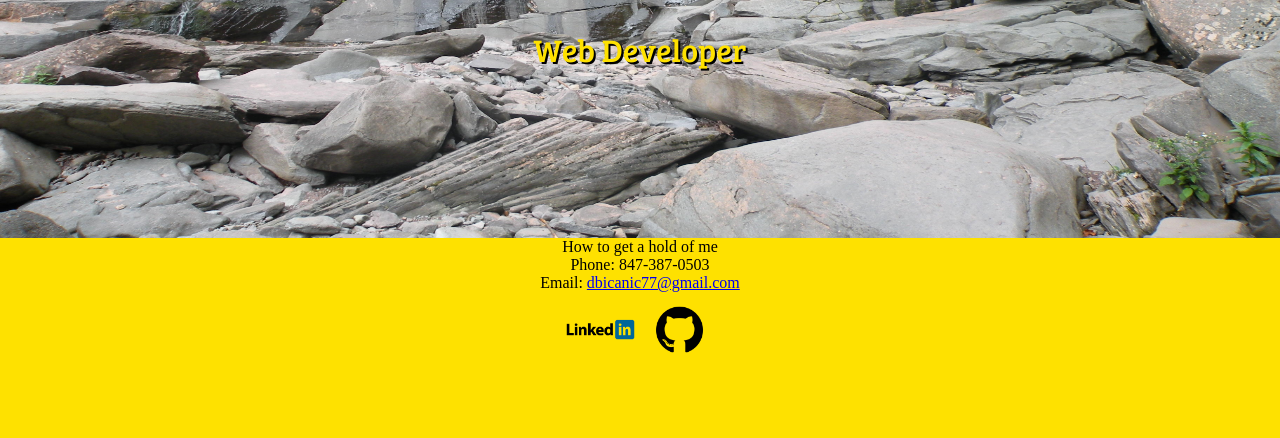
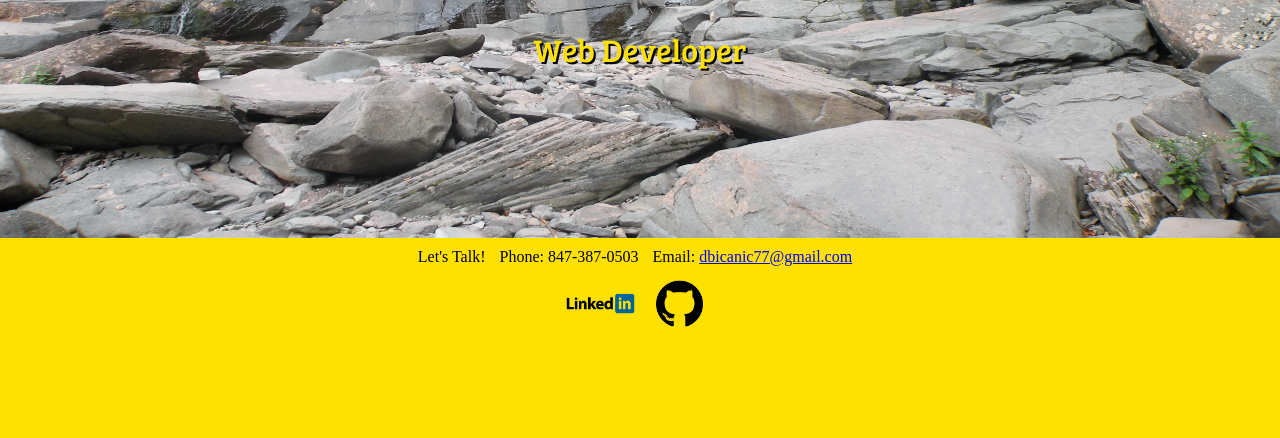
Before and after one commit to dbicanic/personalsite, a PHP site: page / in a window 1280 px wide. Shown: the part 462-900 px from the top of the page. After the commit the page ends 789 px from the top, so only its background shows below. Run offline with PHP 8.4, Linux system fonts and the light colour scheme.

Commit message:
Finish styling bottom footer

```diff
--- a/application.css
+++ b/application.css
@@ -38,17 +38,11 @@ p {
 	display: block;
 }
 
-/*.experiences-container {
-	background-color: green;
-	width:auto;
-	height:594px;
-	display: block;
-}*/
 
 .contact-container {
 	background-color: #FEE100;
 	width:auto;
-	height:200px;
+	height:20%;
 	display: block;
 }
 
@@ -127,7 +121,7 @@ p {
     text-align: left;
 }
 
-.dropdown-content a:hover {background-color: #f1f1f1}
+.dropdown-content a:hover {background-color: grey}
 
 .dropdown:hover .dropdown-content {
     display: block;
@@ -190,3 +184,13 @@ p {
 	margin-right: 15px;
 	display: inline-block;
 }
+
+#contact p {
+	padding-top: 0;
+	padding-right: 10px;
+	display: inline-block;
+}
+
+.contact-info {
+	padding-top: 10px;
+}
--- a/index.html
+++ b/index.html
@@ -6,7 +6,6 @@
 	<!-- <script src="http://code.jquery.com/jquery-1.11.3.min.js"></script>
 	<script src="http://code.jquery.com/mobile/1.4.5/jquery.mobile-1.4.5.min.js"></script> -->
 	<meta name="viewport" content="width=device-width, user-scalable=yes">
-	<meta name="viewport" content="height=device-height, user-scalable=yes">
 	<title>David Bicanic</title>
 </head>
 <header>
@@ -37,9 +36,11 @@
 </body>
 <footer>
 		<div class="contact-container" id="contact">
-		<p id="ending">How to get a hold of me</p>
-		<p id="phone">Phone: 847-387-0503</p>
-		<p id="email">Email: <a href="mailto:dbicanic77@gmail.com">dbicanic77@gmail.com</a></p>
+			<div class="contact-info">
+			<p id="ending">Let's Talk!</p>
+			<p id="phone">Phone: 847-387-0503</p>
+			<p id="email">Email: <a href="mailto:dbicanic77@gmail.com">dbicanic77@gmail.com</a></p>
+		</div>
 		<a href="https://www.linkedin.com/in/dbicanic"><img class="socialLogo" src="linkedin-128.png"></a>
 		<a href="https://github.com/dbicanic"><img class="socialLogo" src="github.png"></a>
 	</div>
```
Also changed, not shown: progress.html (+5 -3 lines), studyBuddy.html (+5 -3 lines).
